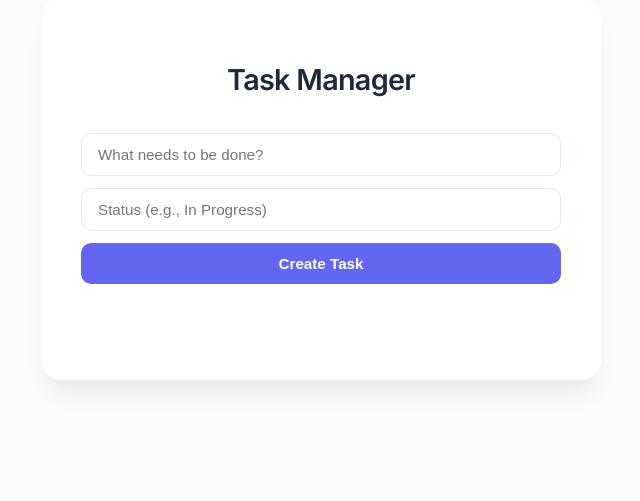
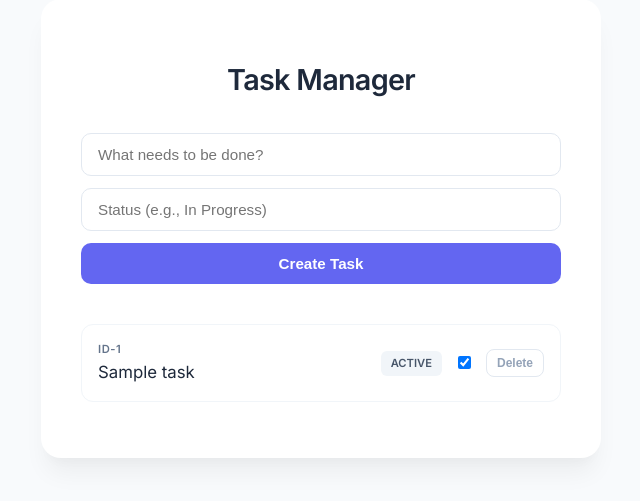
Before and after one commit to Youssef-Essam12/To-Do-List, a FastAPI app: page / in a window 1280 px wide. Shown: the part 61-562 px from the top of the page, without its empty margins (319-959 px from the left). Run offline with FastAPI, Linux system fonts and the light colour scheme; tables that the repository leaves empty hold one stand-in row (values such as "Sample post"); parts of the project's set-up code (start-up, migrations or seed data) failed here and were passed over.

Commit message:
Tasks are saved in postgresql database

```diff
--- a/main.py
+++ b/main.py
@@ -2,13 +2,9 @@ from fastapi import FastAPI, Request, Form, Depends
 from fastapi.responses import HTMLResponse, RedirectResponse
 from fastapi.templating import Jinja2Templates
 from sqlalchemy.orm import Session
-from typing import List
-
 from database import SessionLocal, engine, create_tables
 from models import TaskDB
-from Task import Task
 
-create_tables()
 app = FastAPI()
 
 templates = Jinja2Templates(directory="templates")
@@ -20,39 +16,47 @@ def get_db():
     finally:
         db.close()
 
-
-tasks = []
+@app.on_event("startup")
+def startup():
+    create_tables()
 
 @app.get("/", response_class=HTMLResponse)
-async def root(request: Request):
+async def root(request: Request, db: Session = Depends(get_db)):
+    tasks = db.query(TaskDB).order_by(TaskDB.id).all()
     return templates.TemplateResponse("index.html", {"request": request, "tasks_list": tasks})
 
 @app.post("/add-task")
 async def add_task(
-        request: Request,
         title: str = Form(...),
-        state: str = Form(...)
+        status: str = Form(...),
+        db: Session = Depends(get_db)
 ):
-    new_task = Task(title=title, id=len(tasks)+1, state=state, done=False)
-    tasks.append(new_task)
-    return templates.TemplateResponse("index.html", {"request": request, "tasks_list": tasks})
+    new_task = TaskDB(title=title, status=status)
+    db.add(new_task)
+    db.commit()
+    db.refresh(new_task)
+    return RedirectResponse("/", status_code=303)
 
 @app.post("/delete-task/{task_id}")
 async def delete_task(
-        request: Request,
-        task_id: int
+        task_id: int,
+        db: Session = Depends(get_db)
 ):
-    tasks.pop(task_id-1)
-    cnt = 1
-    for task in tasks:
-        task.id = cnt
-        cnt += 1
-    return templates.TemplateResponse("index.html", {"request": request, "tasks_list": tasks})
+    task = db.get(TaskDB, task_id)
+    if task:
+        db.delete(task)
+        db.commit()
+    return RedirectResponse("/", status_code=303)
+
 
 @app.post("/toggle-task/{task_id}")
 async def toggle_task(
-    request: Request,
-    task_id: int
+    task_id: int,
+    db: Session = Depends(get_db)
 ):
-    tasks[task_id-1].done ^= 1
-    return templates.TemplateResponse("index.html", {"request": request, "tasks_list": tasks})
+    task = db.get(TaskDB, task_id)
+    if task:
+        task.done ^= 1
+        db.commit()
+    tasks = db.query(TaskDB).all()
+    return RedirectResponse("/", status_code=303)
--- a/models.py
+++ b/models.py
@@ -2,7 +2,7 @@ from sqlalchemy import Column, Integer, String, Boolean, Boolean, ForeignKey
 from database import Base
 
 # Table for tasks
-class TaskTable(Base):
+class TaskDB(Base):
     __tablename__ = "tasks"
     id = Column(Integer, primary_key = True, autoincrement = True)
     title = Column(String, nullable = False)
--- a/templates/index.html
+++ b/templates/index.html
@@ -174,7 +174,7 @@
 
         <form class="add-task-form" action="/add-task" method="post">
             <input type="text" name="title" placeholder="What needs to be done?" required>
-            <input type="text" name="state" placeholder="Status (e.g., In Progress)" required>
+            <input type="text" name="status" placeholder="Status (e.g., In Progress)" required>
             <button type="submit" class="submit-btn">Create Task</button>
         </form>
 
@@ -182,12 +182,12 @@
             {% for task in tasks_list %}
                 <li>
                     <div class="task-info">
-                        <span class="task-id">ID-{{ task.id }}</span>
+                        <span class="task-id">ID-{{ loop.index }}</span>
                         <span class="task-title">{{ task.title }}</span>
                     </div>
 
                     <div class="task-right">
-                        <span class="status-badge">{{ task.state }}</span>
+                        <span class="status-badge">{{ task.status }}</span>
 
                         <form action="/toggle-task/{{ task.id }}" method="POST" style="margin:0;">
                             <input type="checkbox" name="done" onchange="this.form.submit()" {% if task.done %}checked{% endif %}>
```
